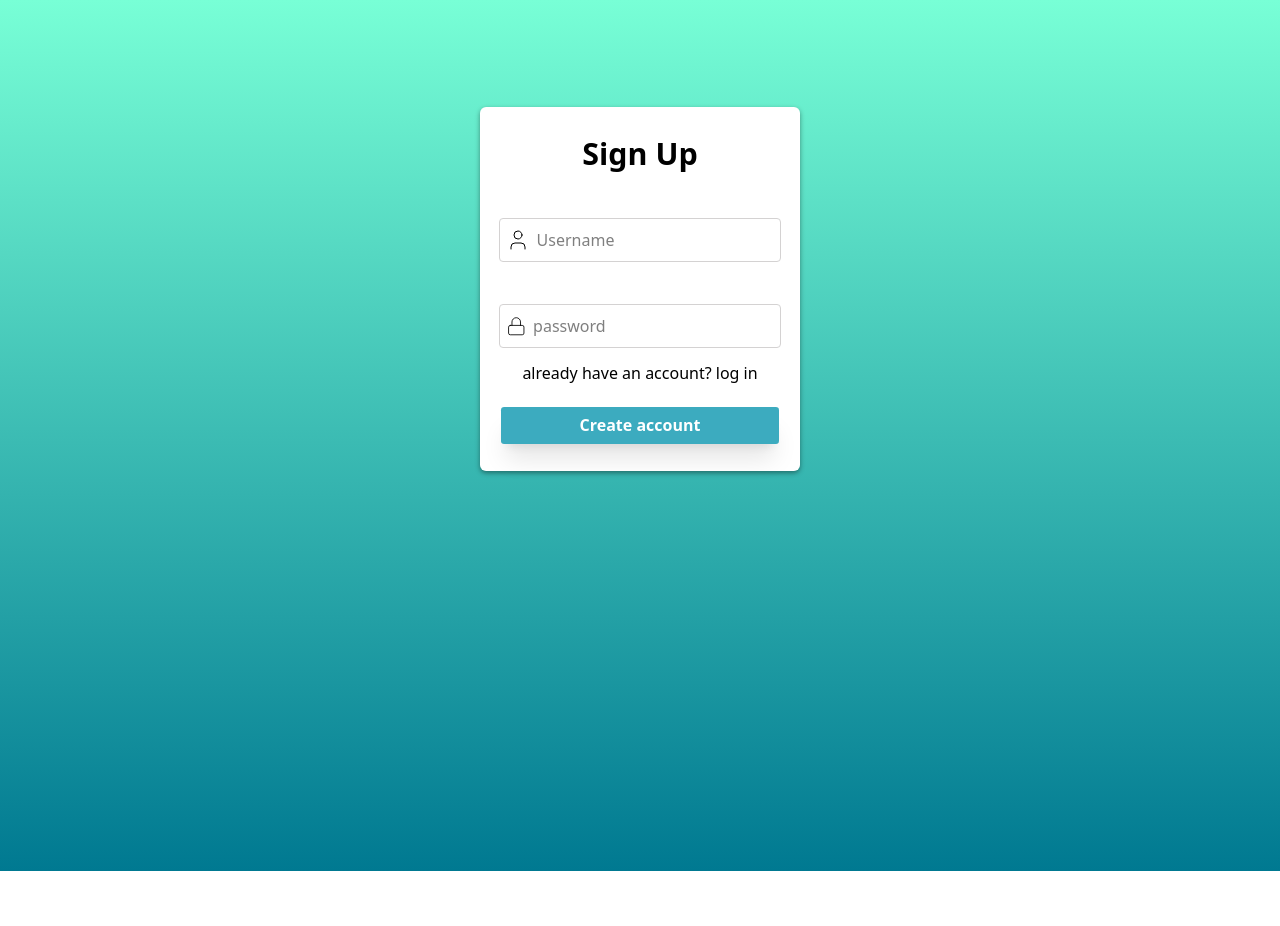
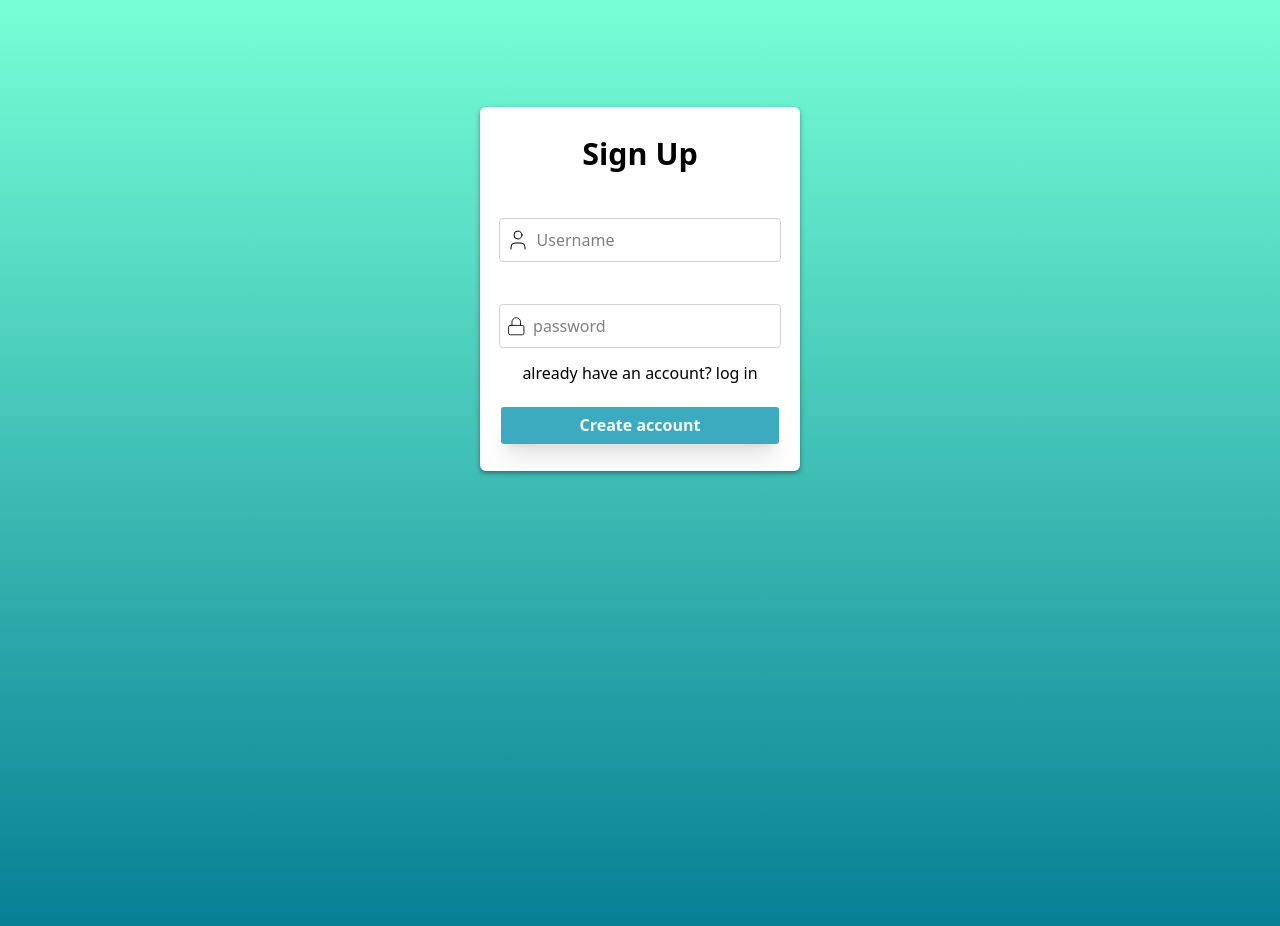
Before and after one commit to tobiayinmiro23/tom_frontend, a React (Vite) app: page / in a window 1280 px wide. Shown: the top 926 px of the page. Before the commit the page ends 871 px from the top, so only its background shows below. Built offline with nearby package versions, Linux system fonts and the light colour scheme; no server answers.

Commit message:
Modify .Signup padding and retain other styles
Updated padding-bottom for .Signup class from 50vh to 63vh.

```diff
--- a/src/App.css
+++ b/src/App.css
@@ -8,7 +8,7 @@ img {
     background: -webkit-linear-gradient(to right, #78ffd6, #007991);
     background: linear-gradient(rgb(120, 255, 214), rgb(0, 121, 145));
     padding-top: 6.7rem;
-    padding-bottom: 50vh;
+    padding-bottom: 63vh;
 
 }
 
```
